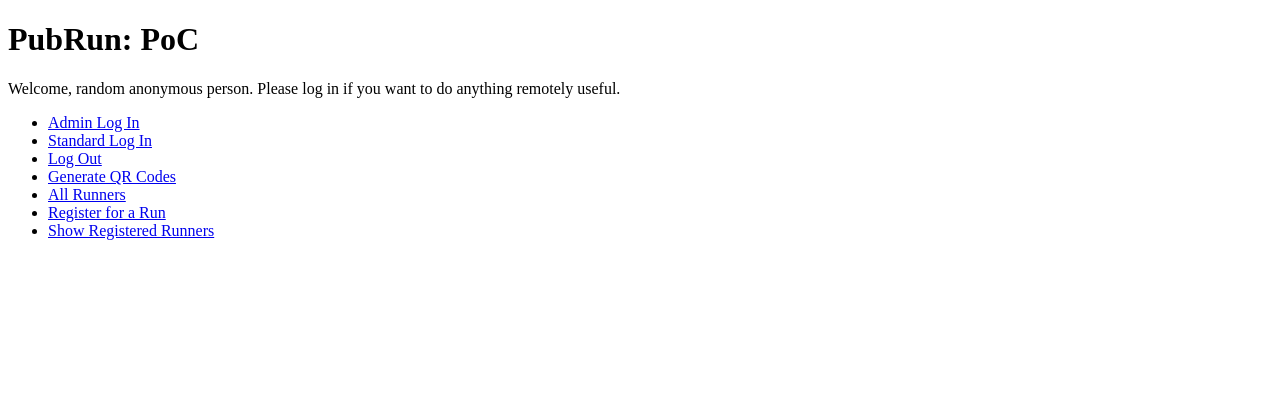
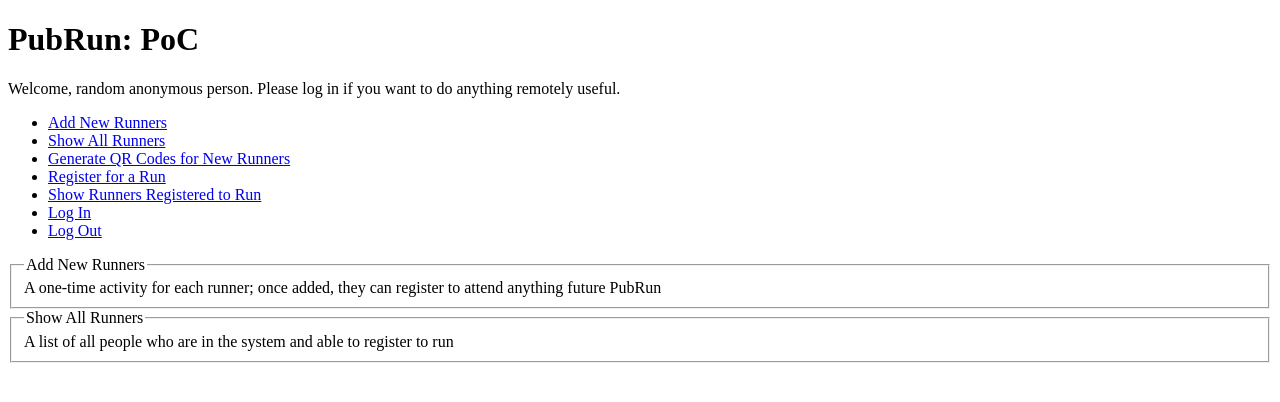
Before and after one commit to mkns/pubrun, a Django app: page /run/ in a window 1280 px wide. Shown: the top 402 px of the page. Run offline with Django 3.2, Linux system fonts and the light colour scheme.

Commit message:
attempting something with static files locations

```diff
--- a/pubrun/settings.py
+++ b/pubrun/settings.py
@@ -130,4 +130,8 @@ STATIC_URL = '/static/'
 
 LOGIN_REDIRECT_URL = '/run/'
 LOGOUT_REDIRECT_URL = '/run/'
-STATIC_ROOT = "/home/mkns/pubrun/static"
+#STATIC_ROOT = "/home/mkns/pubrun/static"
+STATICFILES_DIRS = (
+    os.path.join(BASE_DIR, "static"),
+    "/home/mkns/pubrun/static",
+)
--- a/run/templates/run/index.html
+++ b/run/templates/run/index.html
@@ -15,14 +15,25 @@
     {% endif %}
 
     <ul>
-      <li><a href="/admin/">Admin Log In</a></li>
-      <li><a href="/accounts/login">Standard Log In</a></li>
+      <li><a href="/admin/run/athlete/">Add New Runners</a></li>
+      <li><a href="all_runners">Show All Runners</a></li>
+      <li><a href="generate_qrcodes">Generate QR Codes for New Runners</a></li>
+      <li><a href="register_for_run">Register for a Run</a></li>
+      <li><a href="show_registered_runners">Show Runners Registered to Run</a></li>
+      <li><a href="/accounts/login">Log In</a></li>
       <li><a href="/accounts/logout">Log Out</a></li>
-      <li><a href="generate_qrcodes">Generate QR Codes</a></li>
-      <li><a href="all_runners">All Runners</a></li>
-      <li><a href="register_for_run">Register for a Run</a></li>
-      <li><a href="show_registered_runners">Show Registered Runners</a></li>
     </ul>
+
+    <fieldset>
+      <legend>Add New Runners</legend>
+      A one-time activity for each runner; once added, they can register to attend anything
+      future PubRun
+    </fieldset>
+
+    <fieldset>
+      <legend>Show All Runners</legend>
+      A list of all people who are in the system and able to register to run
+    </fieldset>
 
 </body>
 </html>
```
Also changed, not shown: 1 other file.
